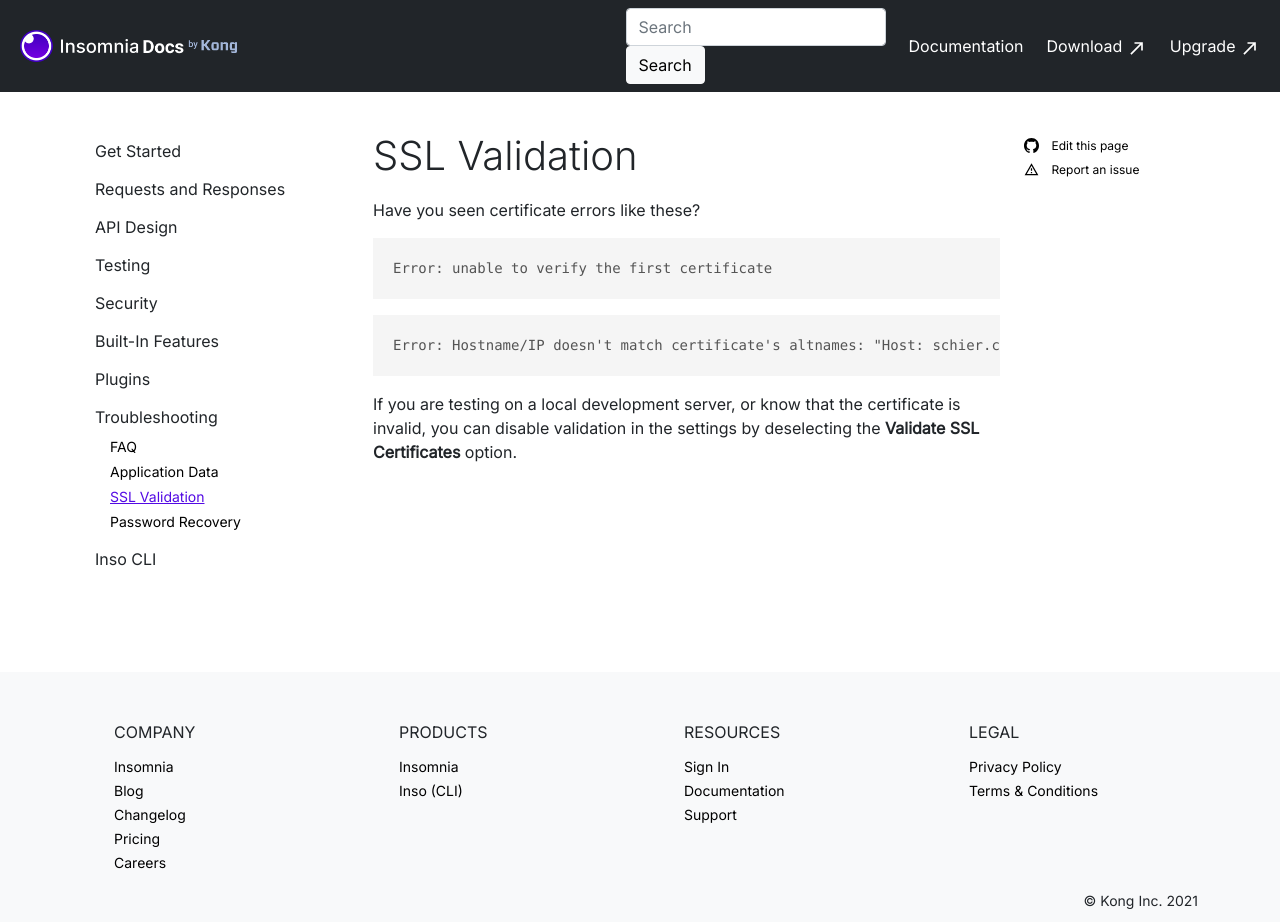
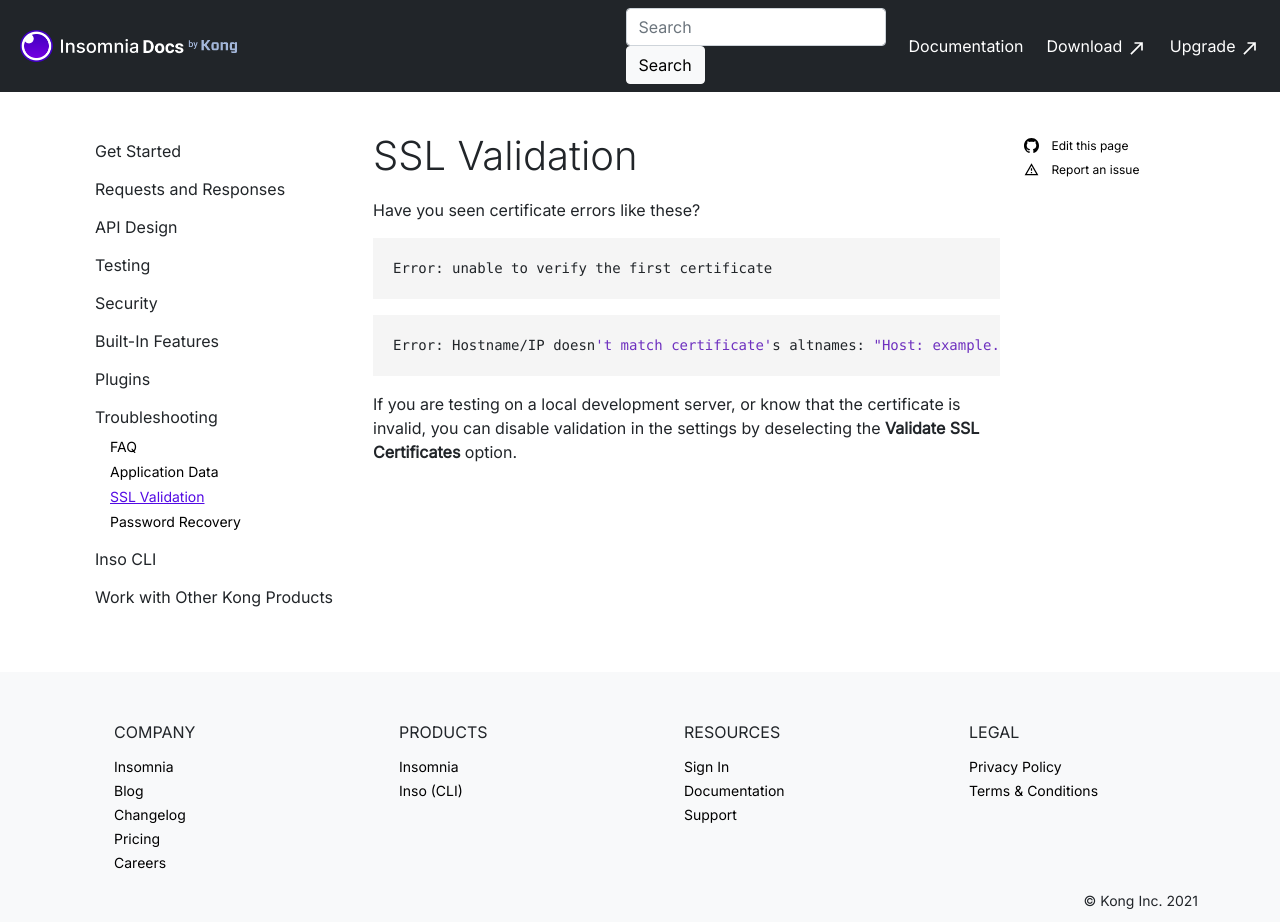
Before and after one commit to Kong/insomnia-docs, a Jekyll site: the page built from docs/insomnia/ssl-validation.md, in a window 1280 px wide and 922 px high. Built offline with Jekyll 4.4.1, drawn with Linux system fonts in a browser that asks for light colours; comment, search, counter and statistics services are not loaded.

Commit message:
[DOCU-1826] add Kong Products section and Publish to Dev Portal page (#24)
* add Kong Products section and Publish to Dev Portal page

* Update docs/insomnia/ssl-validation.md

Co-authored-by: Opender Singh <opender.singh@konghq.com>

Co-authored-by: Opender Singh <opender.singh@konghq.com>

````diff
--- a/docs/_data/main-nav.yaml
+++ b/docs/_data/main-nav.yaml
@@ -122,3 +122,8 @@
         url: /inso-cli/cli-command-reference
       - title: Continuous Integration
         url: /inso-cli/continuous-integration
+  - title: Work with Other Kong Products
+    collapse-id: kong-products
+    items:
+      - title: Publish API to Dev Portal
+        url: /insomnia/publish-to-dev-portal
--- a/docs/insomnia/ssl-validation.md
+++ b/docs/insomnia/ssl-validation.md
@@ -7,12 +7,12 @@
 
 Have you seen certificate errors like these?
 
-```
+```bash
 Error: unable to verify the first certificate
 ```
 
-```
-Error: Hostname/IP doesn't match certificate's altnames: "Host: schier.co. is not in the cert's altnames: DNS:*.surge.sh, DNS:surge.sh"
+```bash
+Error: Hostname/IP doesn't match certificate's altnames: "Host: example.com is not in the cert's altnames: DNS:*.surge.sh, DNS:surge.sh"
 ```
 
 If you are testing on a local development server, or know that the certificate is invalid, you can disable validation in the settings by deselecting the **Validate SSL Certificates** option.
````
Also changed, not shown: docs/insomnia/publish-to-dev-portal.md (added, +19 -0 lines), docs/insomnia/request-collections.md (line endings or trailing spaces), docs/insomnia/run-in-insomnia-button.md (line endings or trailing spaces).
